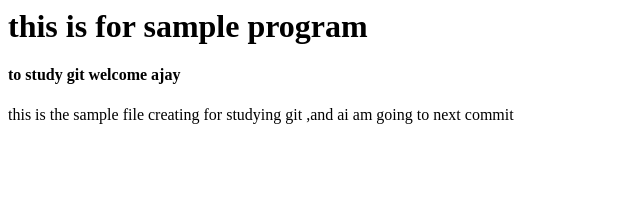
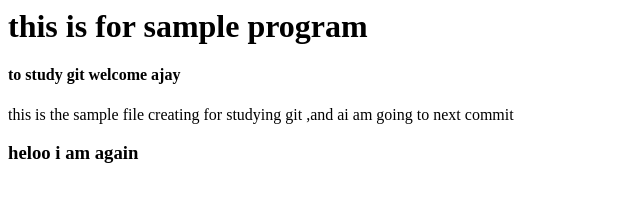
Before and after one commit to Ajay-vs/my-repository, a plain HTML site: page index.html in a window 1280 px wide. Shown: the whole page, without its empty margins (0-640 px from the left). Drawn offline with Linux system fonts and the light colour scheme.

Commit message:
index file change by adding hello

```diff
--- a/index.html
+++ b/index.html
@@ -3,5 +3,6 @@
   <h1>this is for sample program</h1>
   <h4> to study git welcome ajay</h4>
   <p>this is the sample file creating for studying git ,and ai am going to next commit</p>
+  <h3>heloo i am again</h3>
   </body>
   </html>
```
